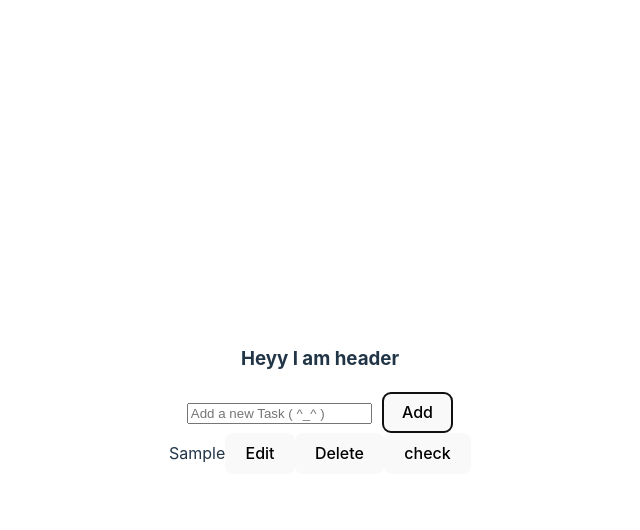
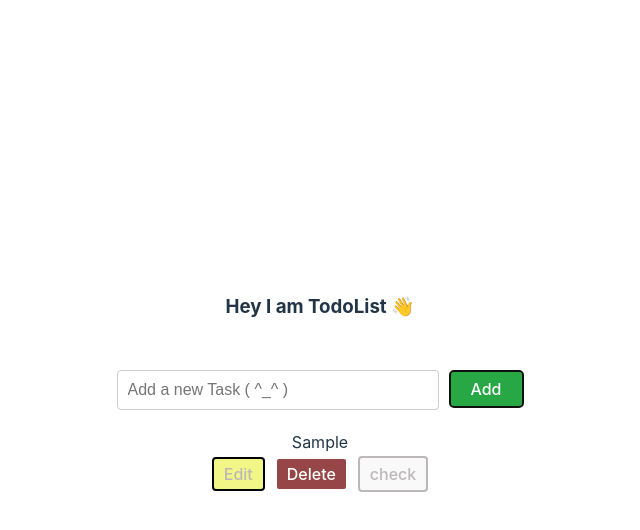
Before and after one commit to prateek-saxena-07/React_todoList, a React (Vite) app in the folder TodoList/: page / in a window 1280 px wide. Both pictures are taken after typing "Sample" into the empty fields and a click on the button "Add". Shown: the top 530 px of the page, without its empty margins (320-960 px from the left). Built offline with nearby package versions, Linux system fonts and the light colour scheme.

Commit message:
styling+minor functionality added pre-final commit

```diff
--- a/TodoList/src/App.css
+++ b/TodoList/src/App.css
@@ -5,48 +5,126 @@
   text-align: center;
 }
 
-.logo {
-  height: 6em;
-  padding: 1.5em;
-  will-change: filter;
-  transition: filter 300ms;
-}
-.logo:hover {
-  filter: drop-shadow(0 0 2em #646cffaa);
-}
-.logo.react:hover {
-  filter: drop-shadow(0 0 2em #61dafbaa);
-}
-
-@keyframes logo-spin {
-  from {
-    transform: rotate(0deg);
-  }
-  to {
-    transform: rotate(360deg);
-  }
-}
-
-@media (prefers-reduced-motion: no-preference) {
-  a:nth-of-type(2) .logo {
-    animation: logo-spin infinite 20s linear;
-  }
-}
-
-.card {
-  padding: 2em;
-}
-
-.read-the-docs {
-  color: #888;
-}
-.input-wrapper > input
-{
- margin-right: 10px;
-}
-
 .done
 {
   text-decoration: line-through;
   color: gray;
 }
+
+
+
+.header-container {
+  padding: 20px;
+  text-align: center;
+}
+
+.input-field {
+  padding: 10px;
+  font-size: 16px;
+  border: 1px solid #ccc;
+  border-radius: 4px;
+  margin-right: 10px;
+  width: 300px;
+}
+
+.add-button {
+  padding: 7px 20px;
+  font-size: 16px;
+  border: solid 2px;
+  border-radius: 4px;
+  background-color: #28a745;
+  color: white;
+  cursor: pointer;
+  transition: background-color 0.3s;
+  margin-top: 10px;
+}
+
+.add-button:hover, .save-button:hover {
+  background-color: #218838;
+}
+
+.error-message {
+  color: red;
+  margin-top: 10px;
+  font-size: 14px;
+}
+
+
+/* ======================================== */
+
+.todolist
+{
+  margin-bottom: 10px;
+  display: flex;
+  align-items: center;
+  justify-content: center;
+  flex-wrap: wrap;
+  flex-direction: column;
+
+}
+.todo-text
+{
+  margin-bottom:2px ;
+}
+
+.delete-button {
+  margin-left: auto;
+  background-color: #964646;
+  color: #fff;
+  border: solid 2px white;
+  border-radius: 4px;
+  padding: 5px 10px;
+  cursor: pointer;
+  margin-right: 10px;
+}
+
+.delete-button:hover {
+  background-color: #d32f2f;
+}
+
+.save-button
+{
+  padding: 5px 10px;
+  font-size: 16px;
+  border:solid 2px;
+  border-radius: 4px;
+  background-color: #28a745;
+  color: white;
+  cursor: pointer;
+  transition: background-color 0.3s;
+  margin-left: 10px;
+}
+
+.edit-button {
+  padding: 5px 10px;
+  font-size: 16px;
+  border: solid 2px black;
+  border-radius: 4px;
+  background-color: #f2f686;
+  color: rgb(188, 184, 184);
+  cursor: pointer;
+  transition: background-color 0.3s;
+  margin-left: 10px;
+  margin-right: 10px;
+}
+.edit-button:hover{
+  background-color:rgb(245, 197, 75);
+  color: aliceblue;
+}
+
+.check-button
+{
+  padding: 6px 10px;
+    font-size: 16px;
+    border: solid 2px;
+    border-radius: 4px;
+
+    color: rgb(188, 184, 184);
+    cursor: pointer;
+    transition: background-color 0.3s;
+
+    margin-right: 10px;
+}
+.check-button:hover{
+  background-color: rgb(0, 8, 255);
+}
--- a/TodoList/src/Components/Header.jsx
+++ b/TodoList/src/Components/Header.jsx
@@ -1,18 +1,27 @@
 import { useState } from "react";
 function Header({ todo, setTodo }) {
-    const[input,setInput]=useState('')
+    const [input, setInput] = useState('')
+    const [error, setError] = useState('');
     function addTodo() {
         if (input.trim() !== '')
-        {       console.log('todoItem',todo)
-            setTodo([...todo, { id: Date.now(), text: input, completed: false }])
+        {
+            console.log('todoItem', todo)
+            setError('');
+            setTodo([{ id: Date.now(), text: input, completed: false },...todo])
             setInput('');
         }
+        else
+        {
+            setError('Unable to add an empty task');
+            return;
+            }
     }
     return (<>
-        <h3> Heyy I am header</h3>
-         <div className="input-wrapper">
-            <input type="text" placeholder="Add a new Task ( ^_^ )" value={input} onChange={(e)=>setInput(e.target.value)}/>
-            <button onClick={addTodo}>Add</button>
+        <h3> Hey I am TodoList 👋 </h3>
+         <div className="header-container">
+            <input type="text"  className="input-field" placeholder="Add a new Task ( ^_^ )" value={input} onChange={(e)=>setInput(e.target.value)} onFocus={()=>setError('')}/>
+            <button onClick={addTodo} className="add-button">Add</button>
+            {error && <p style={{ color: 'red' }} >{error}</p>}
         </div>
     </>)
 }
--- a/TodoList/src/Components/ToDoItem.jsx
+++ b/TodoList/src/Components/ToDoItem.jsx
@@ -2,7 +2,8 @@ import React,{useState} from "react";
 function ToDoItem({ toDo, todo, setTodo })
 {
     const [isEditing, setIsEditing] = useState(false)
-    const[editedText,setEditedText]=useState(toDo.text)
+    const [editedText, setEditedText] = useState(toDo.text)
+    const [error, setError] = useState('');
     const deleteTodo = () => {
 
         console.log('deleting')
@@ -10,13 +11,14 @@ function ToDoItem({ toDo, todo, setTodo })
     setTodo(todo.filter((item) => item.id !== toDo.id));
     };
     function handleCheck(e)
-    {
-        e.target.parentNode.classList.toggle('done')
+    { console.log(e.target.parentNode.parentNode.childNodes[0])
+        // e.target.parentNode.classList.toggle('done')
+        e.target.parentNode.parentNode.childNodes[0].classList.toggle('done')
     }
 
     const saveEdit = () => {
         if (editedText.trim() !== '')
-        {
+        {   setError('');
             setTodo(todo.map((item) => item.id === toDo.id ? { ...item, text: editedText } : item))
 
             setIsEditing(false);
@@ -24,22 +26,28 @@ function ToDoItem({ toDo, todo, setTodo })
         else
         {
             // alert("cannot be empty")
+            setError('Unable to add an empty task');
+            return;
             }
     }
 
 
     return (<>{isEditing ? (<div>
-        <input type="text" value={editedText} onChange={(e) => setEditedText(e.target.value)} placeholder="Enter Some Text  (=ʘᆽʘ=)∫"/>
-        <button onClick={saveEdit}>Save</button>
+        <input type="text" value={editedText} onChange={(e) => setEditedText(e.target.value)} placeholder="Enter Some Text  (=ʘᆽʘ=)∫" onFocus={()=>setError('')}/>
+        <button onClick={saveEdit} className="save-button">Save</button>
+        {error && <p style={{ color: 'red' }}>{error}</p>}
     </div>)
         :
-        (<><span> {toDo.text}
-               {/* <p>{toDo.id}</p>  */}
-            <button onClick={()=>setIsEditing(true)}>Edit</button>
-            <button onClick={deleteTodo}>Delete</button>
-            <button onClick={(event)=>{handleCheck(event)}}>check</button>
-        </span>
-        <br /></>)}
+        (<div className="todo-item"><div className="todo-text"> {toDo.text}
+            {/* <span>{toDo.id}</span>  */}</div>
+            <div className="button-wrapper"> <button onClick={()=>setIsEditing(true)} className="edit-button">Edit</button>
+            <button onClick={deleteTodo} className="delete-button">Delete</button>
+                <button onClick={(event) => { handleCheck(event) }} className="check-button">check</button>
+            </div>
+
+
+
+        <br /></div>)}
 
 
     </>)
--- a/TodoList/src/Components/ToDoList.jsx
+++ b/TodoList/src/Components/ToDoList.jsx
@@ -1,11 +1,12 @@
 import ToDoItem from "./ToDoItem"
 function ToDoList({todo,setTodo})
 {
-    return (<>
+
+    return (<div className="todolist">
         {
             todo.map((toDo)=>(<ToDoItem key={toDo.id} toDo={toDo} todo={todo} setTodo={setTodo} ></ToDoItem>))
         }
-    </>)
+    </div>)
 }
 
 export default ToDoList
```
